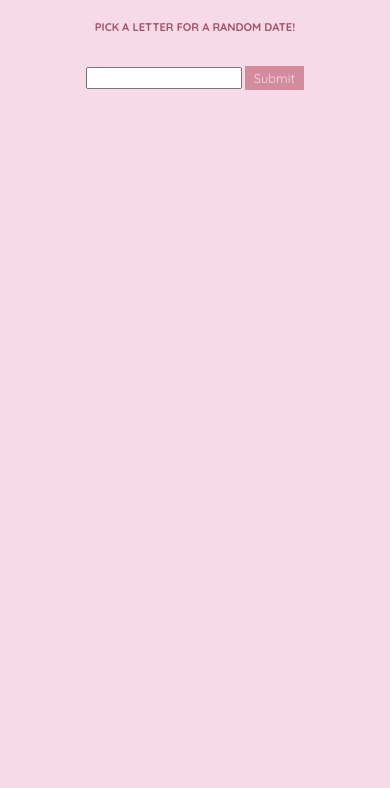
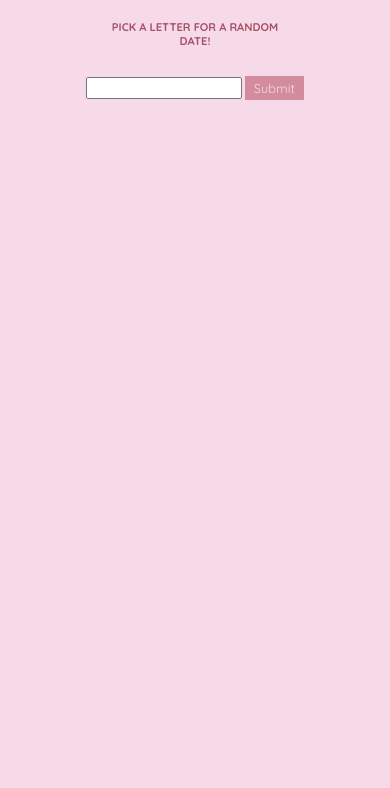
Before and after one commit to ms-candy-codes/Date-Ideas, a plain HTML site: page index.html in a window 390 px wide. Shown: the part 56-844 px from the top of the page. Drawn offline with Linux system fonts and the light colour scheme; a web font is replaced by a local one.

Commit message:
Update style.css and index.html

```diff
--- a/index.html
+++ b/index.html
@@ -16,7 +16,9 @@
         </div>
     </div>
    <form id="myForm">
-        <h1 id="result-holder">PICK A LETTER FOR A RANDOM DATE!</h1>
+        <div class="result-div">
+            <h1 id="result-holder">PICK A LETTER FOR A RANDOM DATE!</h1>
+        </div>
     <div class="form-divider">
         <input id="letter-picker" type="text">
         <button class="submit-button" type="submit">Submit</button>
--- a/style.css
+++ b/style.css
@@ -67,12 +67,18 @@ a{
     }
 
     .form-divider{
-    margin: 2rem;
+    margin-top: 1.3rem;
     align-items: center;
+    }
+
+    .result-div{
+        display: flex;
+        justify-content: center;
     }
 
     #result-holder{
         font-size: 0.7rem;
+        width: 50%;
     }
 
     #letter-picker{
```
